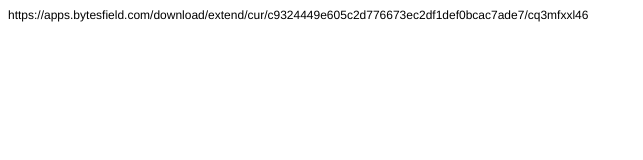
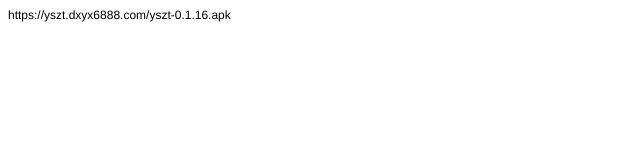
Before and after one commit to wangmiao033/6kchuanqi-v2, a plain HTML site: page 6k 传奇链接.html in a window 1280 px wide. Shown: the whole page, without its empty margins (0-643 px from the left). Drawn offline with Linux system fonts and the light colour scheme.

Commit message:
Use uploaded 云上征途 0.1.16 APK for downloads

```diff
--- a/6k 传奇链接.html
+++ b/6k 传奇链接.html
@@ -11,6 +11,6 @@
   </style>
 </head>
 <body>
-<p class="p1">https://apps.bytesfield.com/download/extend/cur/c9324449e605c2d776673ec2df1def0bcac7ade7/cq3mfxxl46 <span class="Apple-converted-space"> </span></p>
+<p class="p1">https://yszt.dxyx6888.com/yszt-0.1.16.apk <span class="Apple-converted-space"> </span></p>
 </body>
 </html>
```
Also changed, not shown: go.html (+2 -4 lines), 1 other file.
